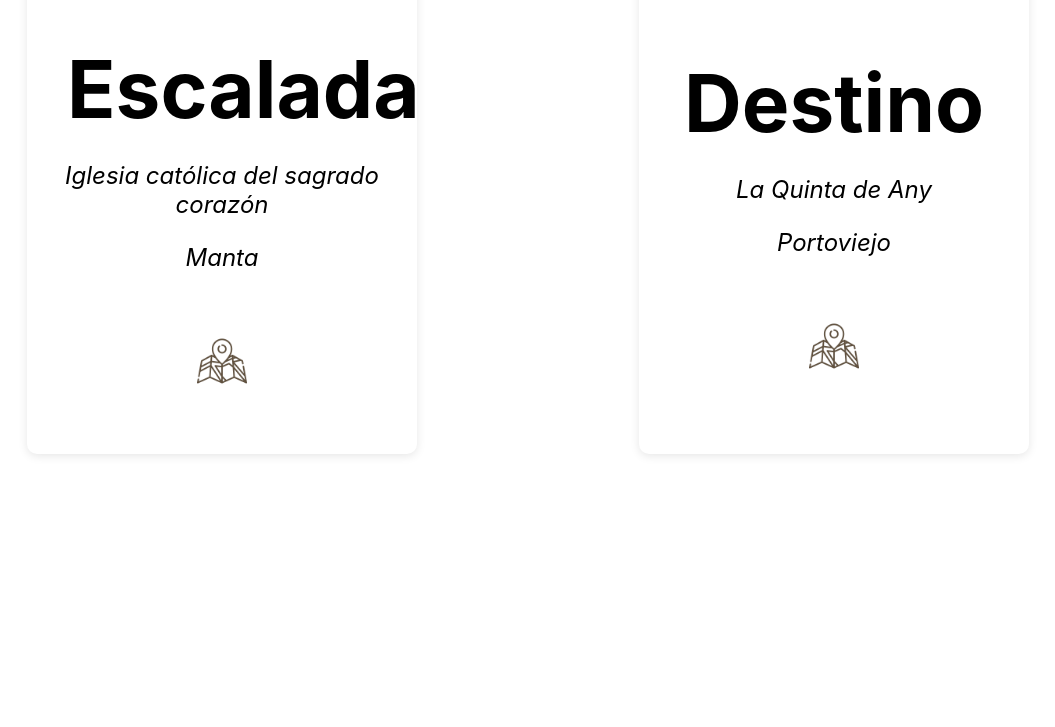
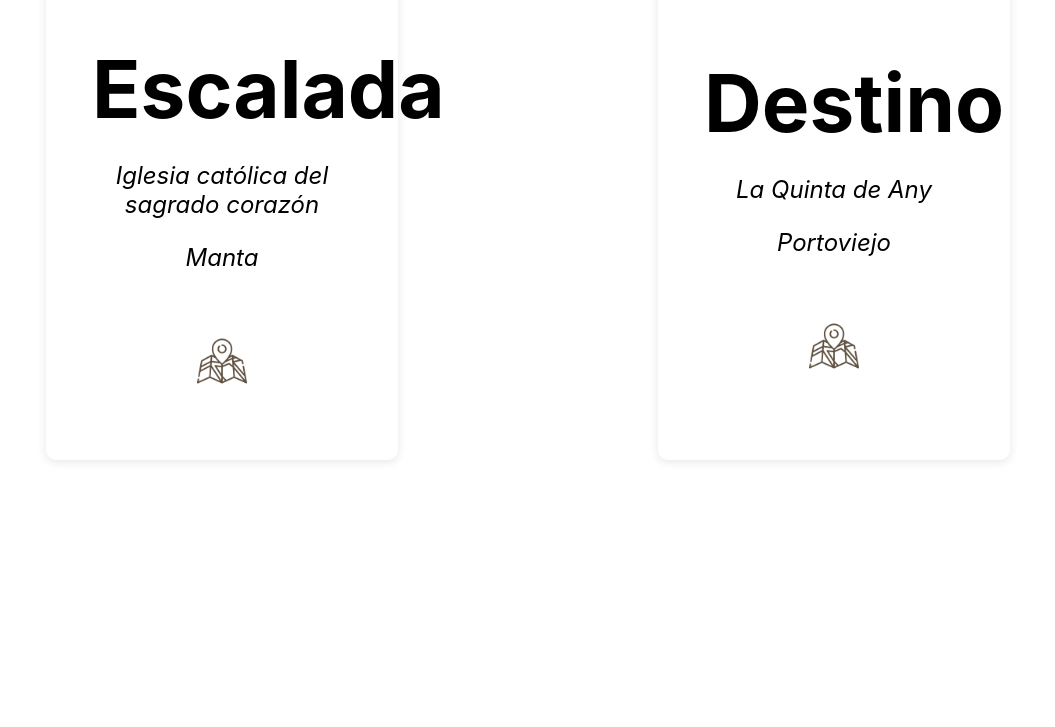
Before and after one commit to CristopherVanegas/BodaNicoleRo, a React (Vite) app in the folder boda_nicole_ro/: page / in a window 1280 px wide. Shown: the part 2791-3518 px from the top of the page, without its empty margins (112-1167 px from the left). Built offline with nearby package versions, Linux system fonts and the light colour scheme; the HTML template or start-up script is replaced by a standard one.

Commit message:
Corrección de z-index para el modal y las figuras, corrección de padding y width para pantallas de menor tamaño.

```diff
--- a/boda_nicole_ro/src/components/ConfirmAttendance/ModalForm/ModalForm.module.css
+++ b/boda_nicole_ro/src/components/ConfirmAttendance/ModalForm/ModalForm.module.css
@@ -1,4 +1,5 @@
 .modalOverlay {
+  z-index: 2;
   position: fixed;
   top: 0;
   left: 0;
@@ -18,7 +19,9 @@
   text-align: center;
 }
 
-  input, select, textarea {
+input,
+select,
+textarea {
   width: 100%;
   margin: 10px 0;
   padding: 8px;
--- a/boda_nicole_ro/src/components/Location/Location.module.css
+++ b/boda_nicole_ro/src/components/Location/Location.module.css
@@ -33,9 +33,9 @@
 .locationBox {
   align-content: center;
   background-color: white;
-  padding: 20px;
+  padding: 26px;
   margin: 10px auto;
-  width: 350px;
+  width: 300px;
   height: 450px;
   /* max-width: 400px; */
   border-radius: 10px;
```
Lines whose indentation alone changed are shown as unchanged.
